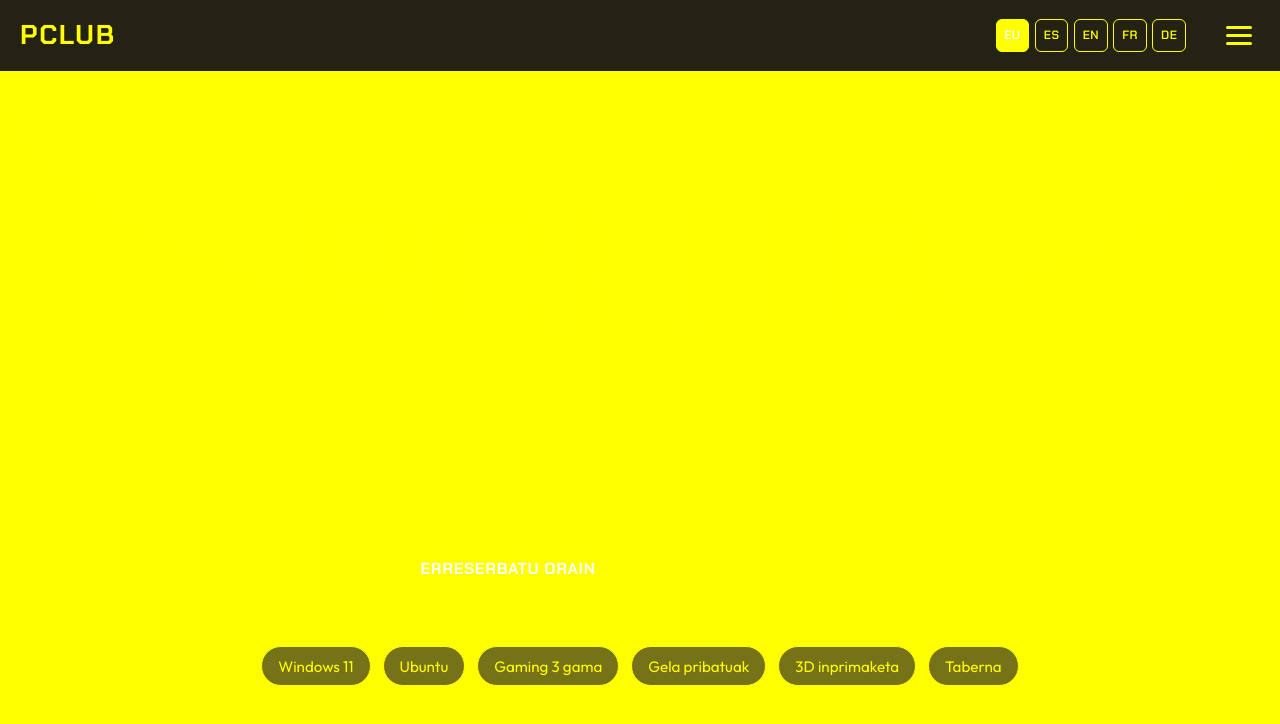
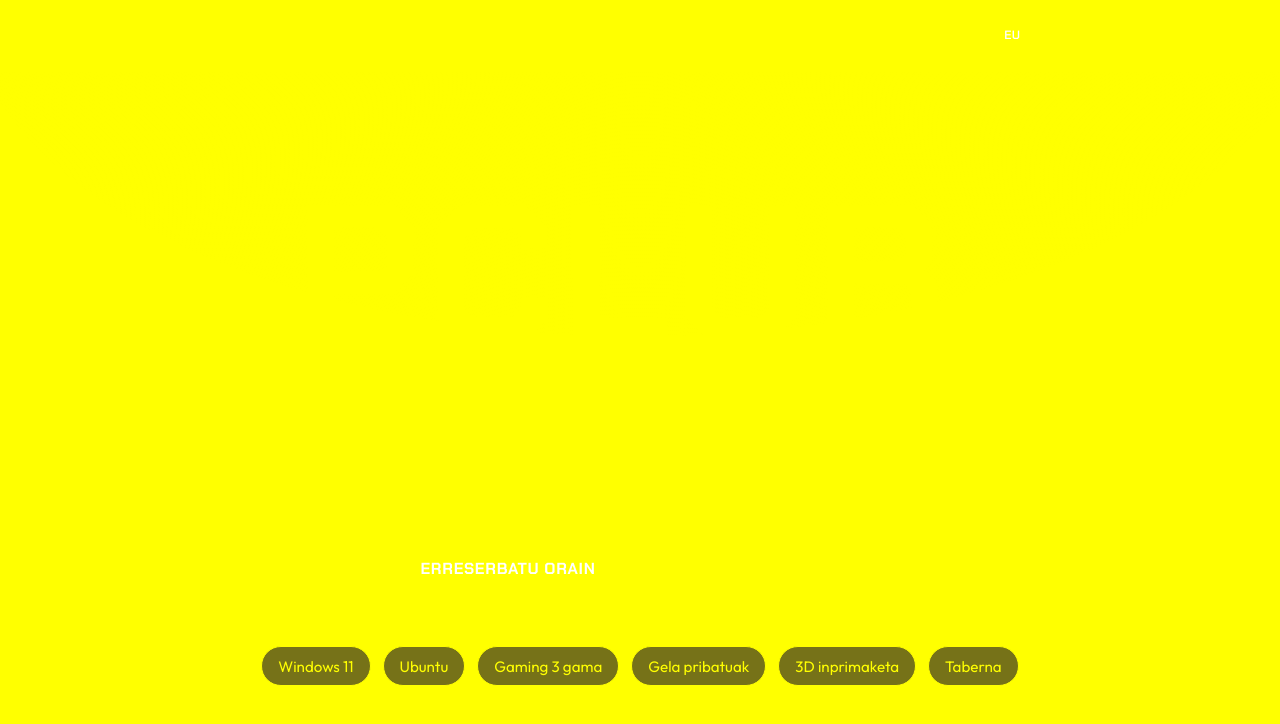
Before and after one commit to ikangelramos/PCLUB-Webgunea, a plain HTML site: page index.html in a window 1280 px wide. Shown: the top 724 px of the page. Drawn offline with Linux system fonts and the light colour scheme.

Commit message:
Update styles.css

```diff
--- a/styles.css
+++ b/styles.css
@@ -93,7 +93,7 @@ p { margin: 0; }
   top: 0;
   z-index: 50;
   height: var(--header-h);
-  background: rgba(13, 10, 20, 0.9);
+  background: #ffff00;
   backdrop-filter: blur(10px);
   border-bottom: 1px solid var(--line);
 }
```
